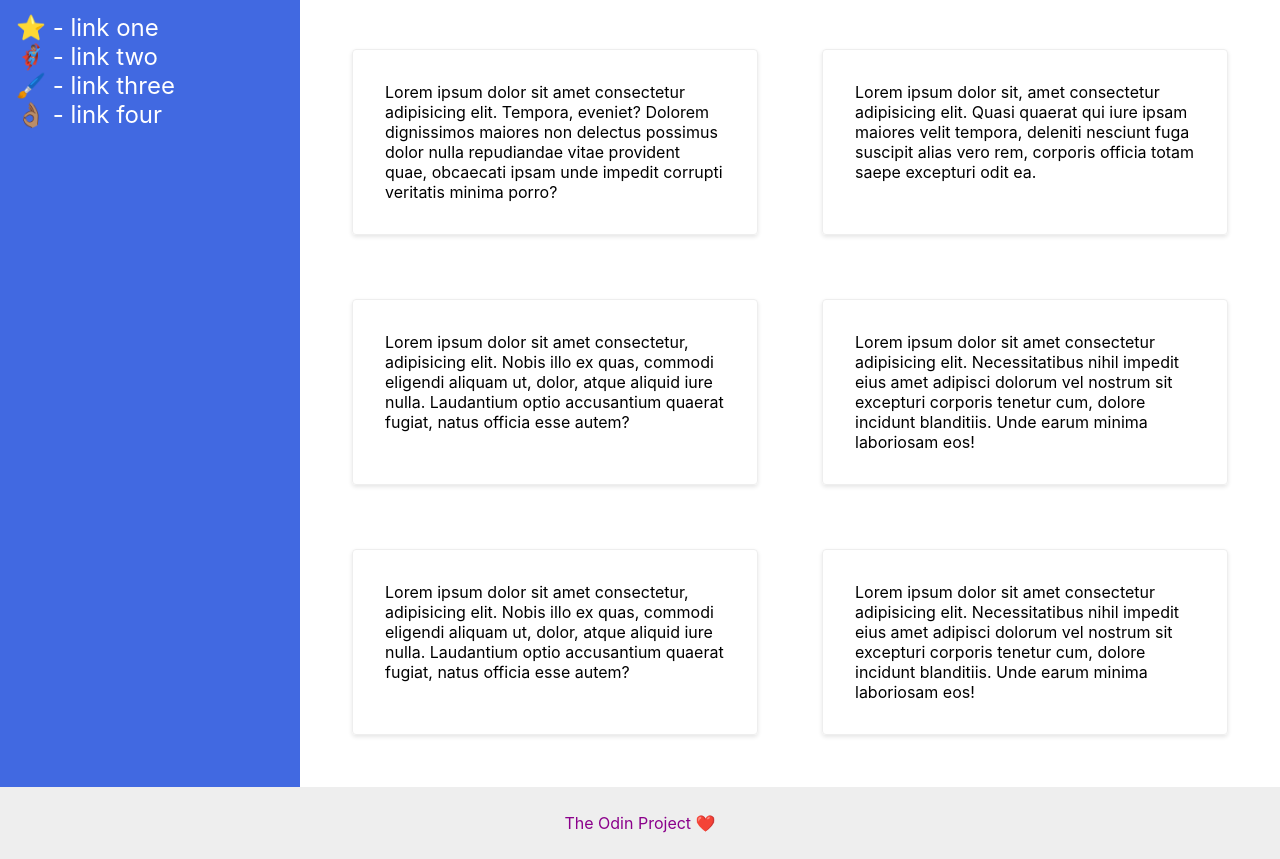
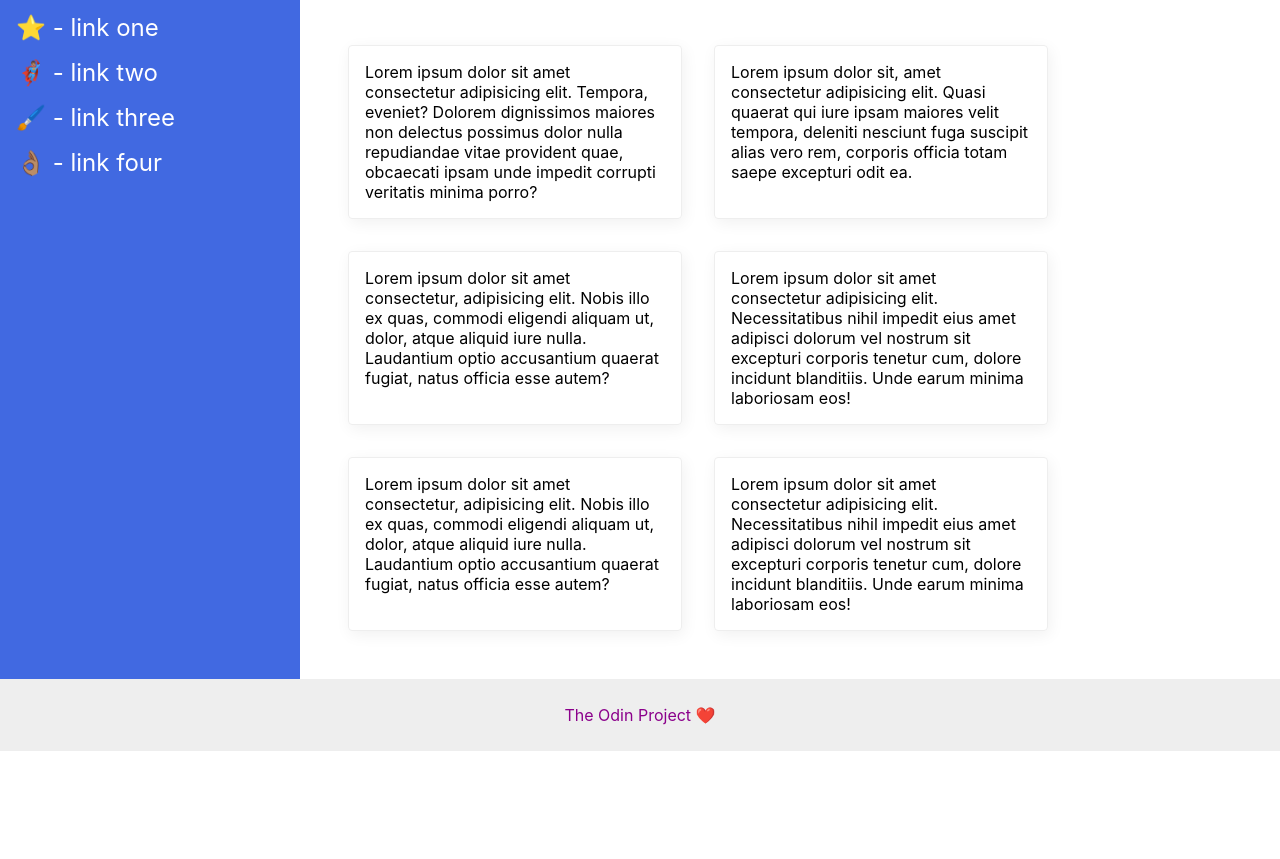
Before and after one commit to 237Codes/flex, a plain HTML site: page 07-flex-layout-2/index.html in a window 1280 px wide. Shown: the part 75-934 px from the top of the page. After the commit the page ends 826 px from the top, so only its background shows below. Drawn offline with Linux system fonts and the light colour scheme.

Commit message:
align cards with flexwrap

```diff
--- a/07-flex-layout-2/style.css
+++ b/07-flex-layout-2/style.css
@@ -33,7 +33,6 @@ body {
 body {
   display: flex;
   flex-direction: column;
-
 }
 
 
@@ -47,6 +46,8 @@ body {
 
 }
 
+
+
 .footer {
   display: flex;
   align-items: center;
@@ -54,15 +55,18 @@ body {
 }
 
 .sidebar {
-  width: 300px;
+flex-shrink: 0;
   padding: 16px;
-  display: flex;
-  box-sizing: border-box;
+
 }
 ul {
   list-style: none;
   padding: 0;
   margin: 0;
+}
+/* space out list items i.e line spacing*/
+li {
+  margin-bottom: 16px;
 }
 a {
   text-decoration: none;
@@ -71,24 +75,22 @@ a {
 }
 
 .card-box {
-  flex: 1;
-  padding: 20px;
-  box-sizing: border-box;
+  padding: 32px;
   display: flex;
   flex-wrap: wrap;
-  justify-content: space-between;
+
 }
 
 .card {
-  flex: 1 1 250px;
-  padding: 32px;
-  margin: 32px;
+  padding: 16px;
+  margin: 16px;
 
-  box-shadow: 0 2px 4px rgba(0, 0, 0, 0.1);
-  box-sizing: border-box;
+  width:300px;
 }
 
 .middle-part {
+  flex:1;
   display: flex;
 
+
 }
```
